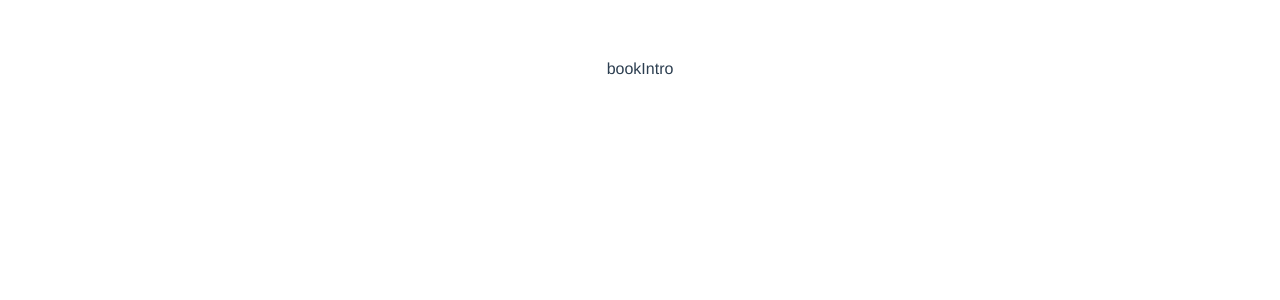
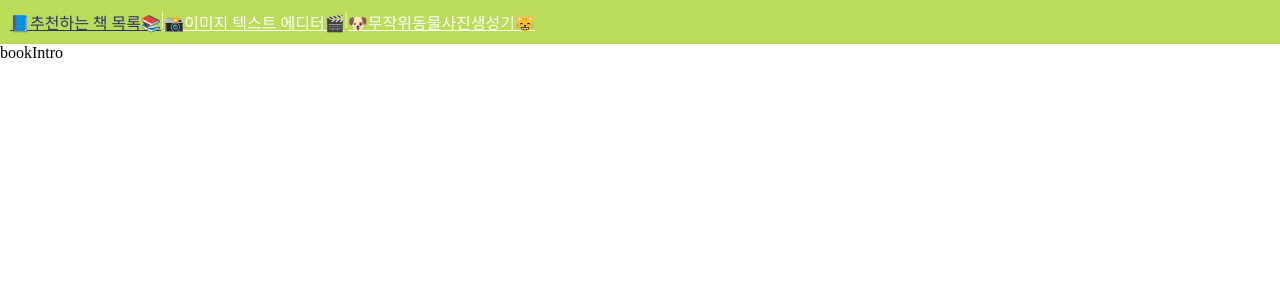
Before and after one commit to DragooCho/multifunctional_homepage, a Vue app: page /book in a window 1280 px wide. Shown: the top 300 px of the page. Built offline with nearby package versions, Linux system fonts and the light colour scheme.

Commit message:
라우터 헤더 스타일링

```diff
--- a/src/App.vue
+++ b/src/App.vue
@@ -1,20 +1,23 @@
 <template>
   <div id="app">
+    <tool-bar></tool-bar>
     <router-view></router-view>
   </div>
 </template>
 
 <script>
-export default {};
+import ToolBar from "./components/ToolBar.vue";
+
+export default {
+  components: {
+    ToolBar,
+  },
+};
 </script>
 
 <style>
-#app {
-  font-family: Avenir, Helvetica, Arial, sans-serif;
-  -webkit-font-smoothing: antialiased;
-  -moz-osx-font-smoothing: grayscale;
-  text-align: center;
-  color: #2c3e50;
-  margin-top: 60px;
+body {
+  padding: 0;
+  margin: 0;
 }
 </style>
--- /dev/null
+++ b/src/components/ToolBar.vue
@@ -0,0 +1,22 @@
+<template>
+  <div class="header">
+    <router-link to="/book">📘추천하는 책 목록📚</router-link> |
+    <router-link to="/editor">📸이미지 텍스트 에디터🎬</router-link> |
+    <router-link to="/generator">🐶무작위동물사진생성기😸</router-link>
+  </div>
+</template>
+
+<style scoped>
+.header {
+  color: white;
+  background-color: #badc58;
+  display: flex;
+  padding: 10px;
+}
+.header .router-link-exact-active {
+  color: #30336b;
+}
+.header a {
+  color: white;
+}
+</style>
```
